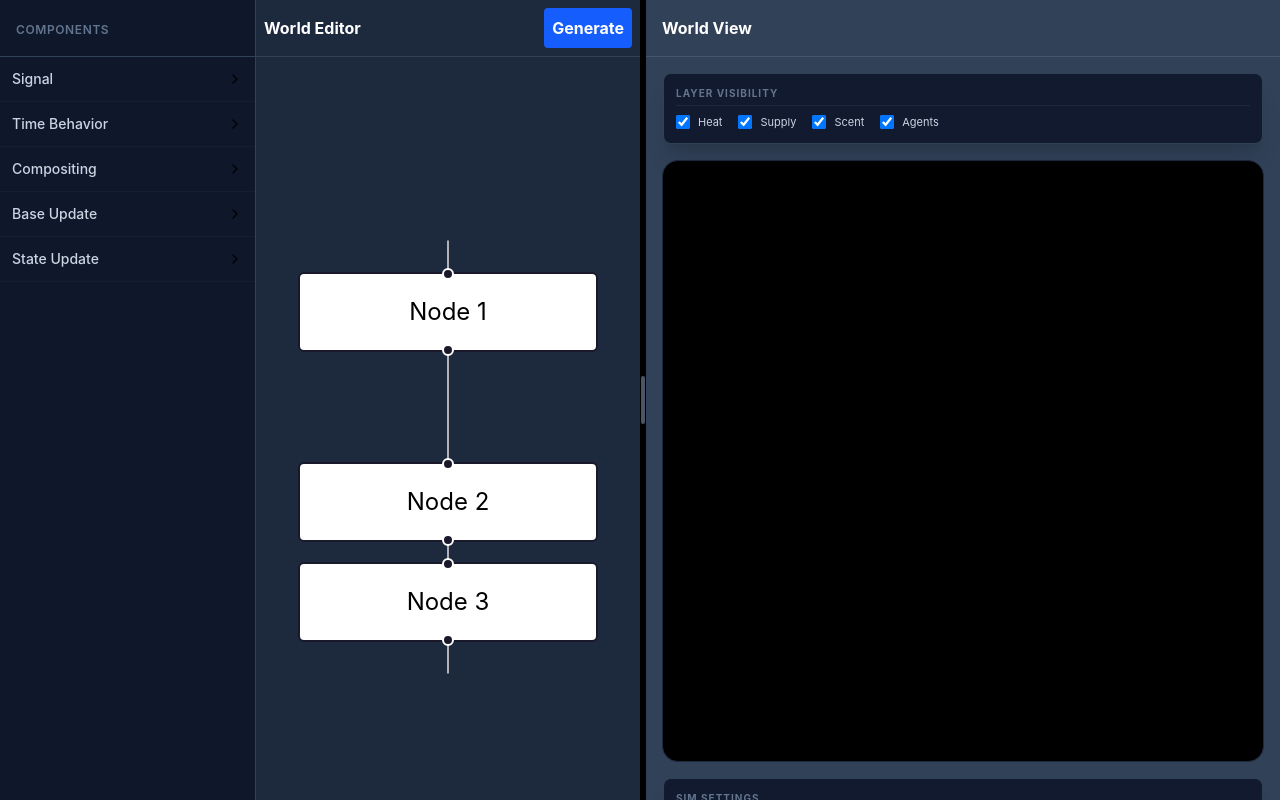
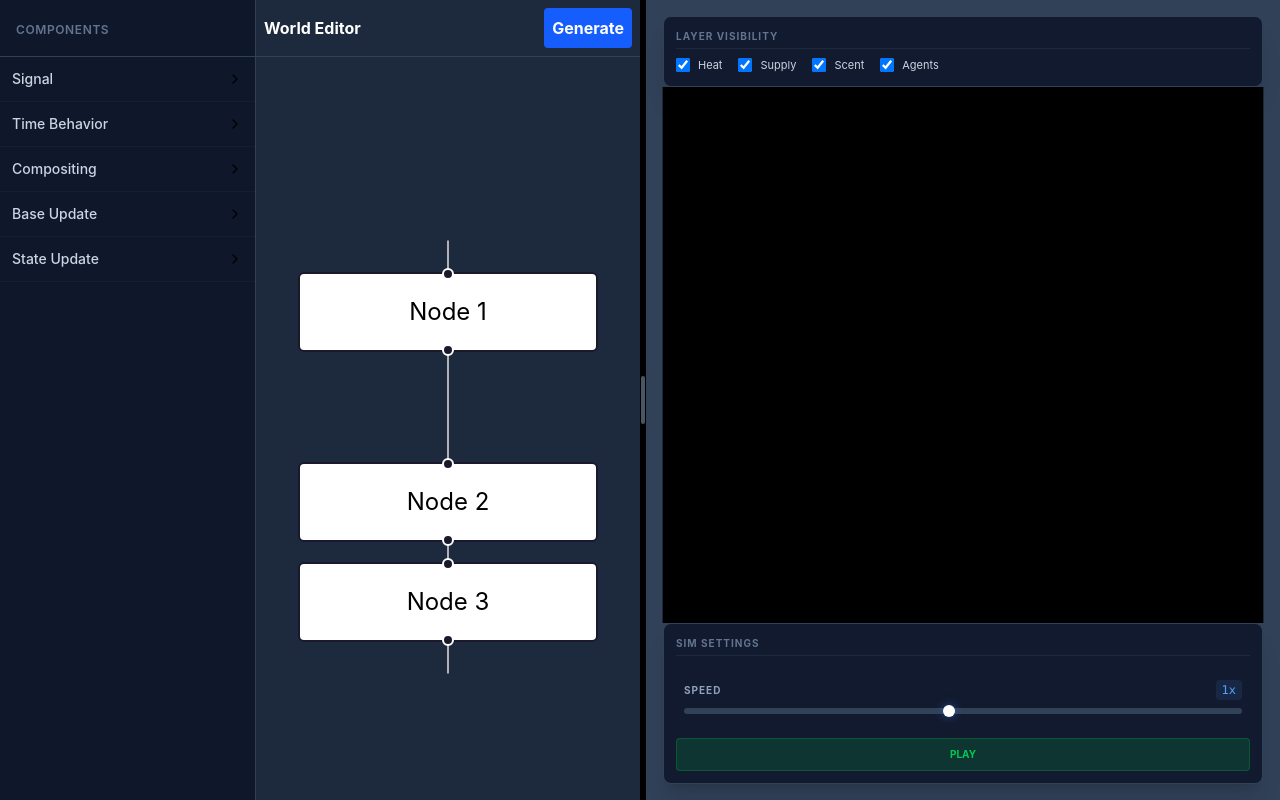
Before and after one commit to SantanaQ/labworld, a React (Vite) app in the folder frontend/: page / in a window 1280 px wide. Built offline with nearby package versions, Linux system fonts and the light colour scheme.

Commit message:
changed resize logic of sliding sim page

```diff
--- a/frontend/src/SimulationContainer.tsx
+++ b/frontend/src/SimulationContainer.tsx
@@ -112,14 +112,12 @@ export const SimulationContainer: React.FC<Props> = ({ config }) => {
     };
 
     return (
-        <div className="flex flex-col h-full w-full overflow-hidden">
-            <div className="border-b border-slate-600 w-full p-4">
-                <h1 className="text-white font-bold">World View</h1>
-            </div>
+        <div className="flex flex-col h-screen w-screen overflow-hidden">
+
 
             {/* Main Content Area */}
             <div ref={containerRef} className="flex-1 flex flex-col items-center justify-between p-4 min-h-0 overflow-hidden">
-
+                <div className="absolute inset-0 flex flex-col items-center justify-center p-4">
                 {/* Layer Controls */}
                 <div className="w-full max-w-[600px] shrink-0 z-20 bg-slate-900/90 p-3 rounded-lg border border-slate-700 shadow-xl">
                     <p className="text-[10px] text-slate-500 font-bold uppercase border-b border-slate-800 pb-1 mb-2 tracking-widest">
@@ -142,8 +140,8 @@ export const SimulationContainer: React.FC<Props> = ({ config }) => {
                 </div>
 
                 {/* Canvas Area */}
-                <div className="flex-1 w-full flex items-center justify-center min-h-0 my-4 overflow-hidden">
-                    <div className="relative h-full rounded-2xl border border-slate-800 bg-black flex items-center justify-center">
+                <div className="flex-1 w-full flex items-center justify-center min-h-0 overflow-hidden">
+                    <div className="relative  rounded-2xl border border-slate-800 bg-black flex items-center justify-center">
                         <canvas
                             ref={canvasRef}
                             className="max-w-full max-h-full block rounded-2xl"
@@ -211,6 +209,7 @@ export const SimulationContainer: React.FC<Props> = ({ config }) => {
                         )}
                     </div>
                 </div>
+                </div>
             </div>
         </div>
     );
```
